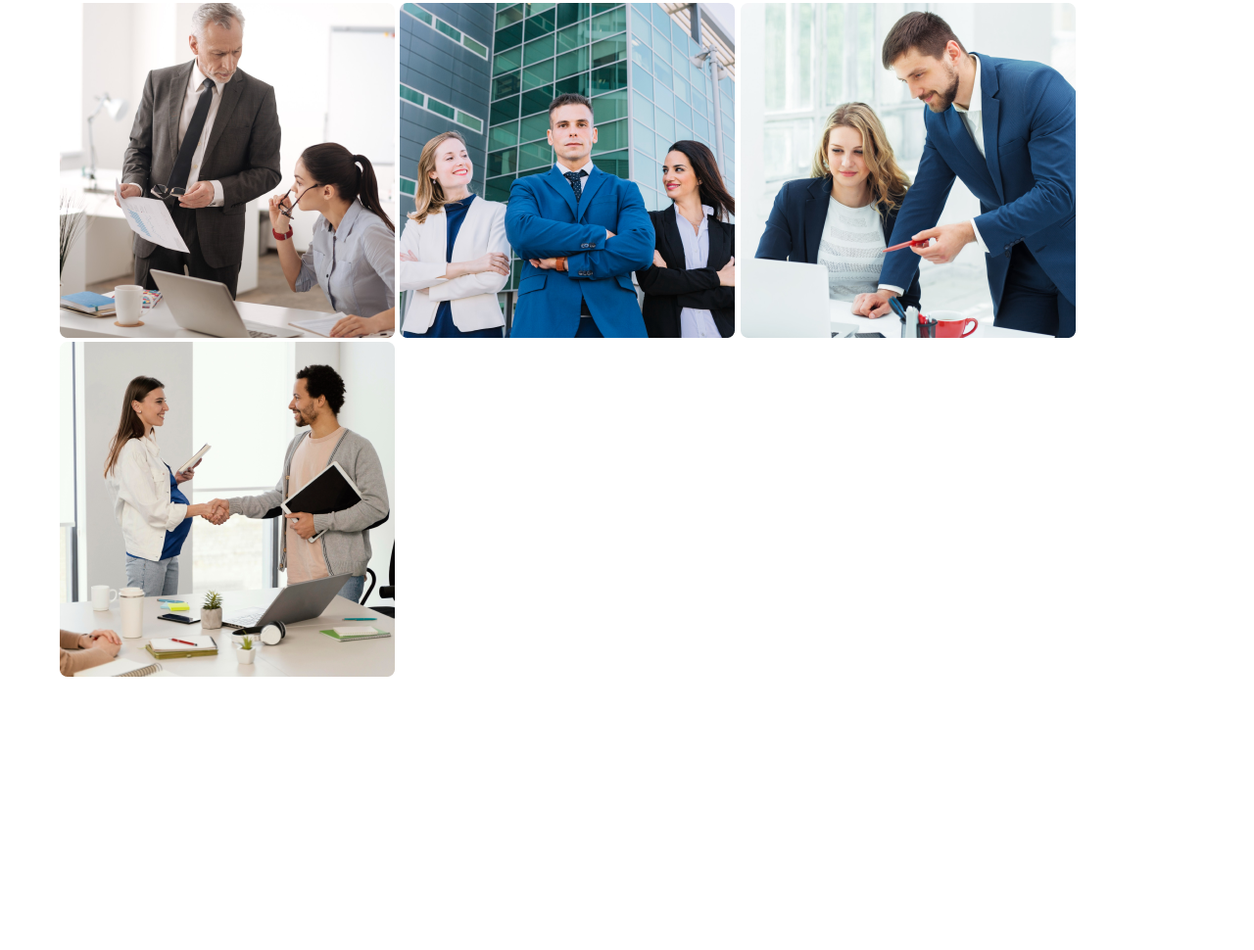
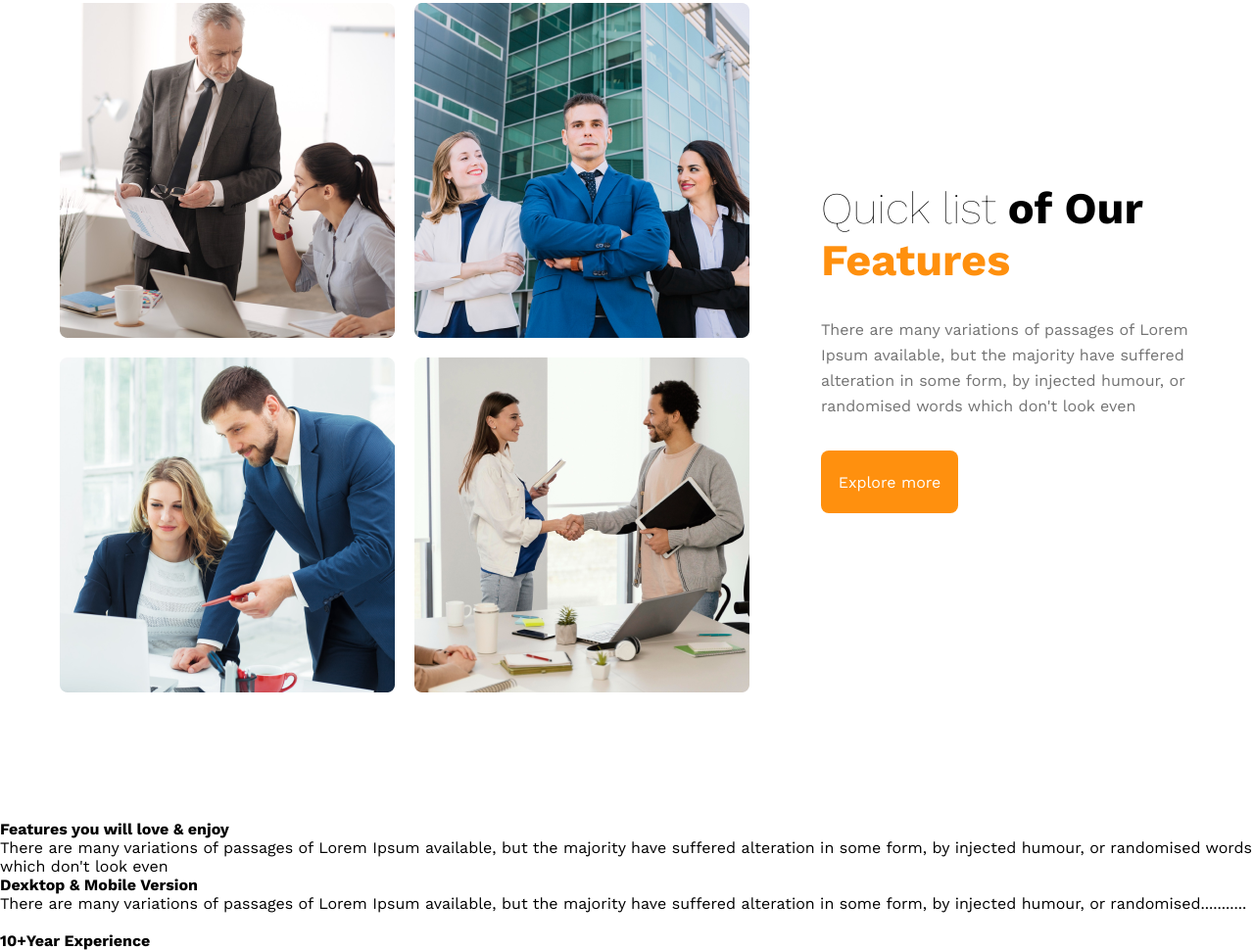
Before and after one commit to saodialhasanjubraj/architects-website-desing, a plain HTML site: page index.html in a window 1280 px wide. Shown: the part 1406-2376 px from the top of the page at 98% size. Before the commit the page ends 2231 px from the top, so only its background shows below. Drawn offline with nearby package versions, Linux system fonts and the light colour scheme; files whose address does not match are found by name.

Commit message:
new section add

```diff
--- a/index.html
+++ b/index.html
@@ -25,24 +25,52 @@
             </nav>
             <div class="brandsNameInfo">
                 <h1>Brand New Group <br> of Architects</h1>
-                <p>There are many variations of passages of Lorem Ipsum available, but the majority have suffered alteration in some form, by injected humour, or randomised words which don't look even</p>
+                <p>There are many variations of passages of Lorem Ipsum available, but the majority have suffered
+                    alteration in some form, by injected humour, or randomised words which don't look even</p>
                 <button type="button">Explore More</button>
             </div>
             <img src="/images/banner.png" alt="" srcset="" class="heroImage">
         </div>
     </header>
     <main>
-        <section class="quickListOfOurFeatures">
+        <section class="quickListOfOurFeatures flexc">
             <div class="imges">
                 <img src="/images/team1.png" class="quickListOfOurFeatures_Img" alt="" srcset="">
                 <img src="/images/team2.png" class="quickListOfOurFeatures_Img" alt="" srcset="">
                 <img src="/images/team3.png" class="quickListOfOurFeatures_Img" alt="" srcset="">
                 <img src="/images/team4.png" class="quickListOfOurFeatures_Img" alt="" srcset="">
             </div>
-            <div class="text">
-
+            <div class="text flex f-col">
+                <h1>Quick list <b>of Our</b> <span>Features</span></h1>
+                <p>There are many variations of passages of Lorem Ipsum available, but the majority have suffered
+                    alteration in some form, by injected humour, or randomised words which don't look even</p>
+                <button>Explore more</button>
             </div>
         </section>
+
+        <section class="experience f-col">
+            <div class="experienceText">
+                <h1>Features you will love & enjoy</h1>
+                <p>There are many variations of passages of Lorem Ipsum available, but the majority have suffered
+                    alteration in some form, by injected humour, or randomised words which don't look even</p>
+                <div class="experienceCards">
+                    <div class="experienceCard">
+                        <h1>Dexktop & Mobile Version</h1>
+                        <p>There are many variations of passages of Lorem Ipsum available, but the majority have
+                            suffered alteration in some form, by injected humour, or randomised...........</p>
+                    </div>
+                </div>
+            </div>
+
+            <div class="experience_Image_part">
+                <img src="" alt="" srcset="">
+                <h1>10+Year
+                   <span>Experience</span></h1>
+            </div>
+
+        </section>
+
+        <!-- main End here -->
     </main>
     <footer></footer>
 </body>
@@ -50,4 +78,5 @@
 
 
 </script>
+
 </html>
--- a/style/style.css
+++ b/style/style.css
@@ -14,10 +14,13 @@
 }
 
 /* Custom made propertys and tags */
-.d-flex{
+.flex{
     display: flex;
 }
-.d_flex_center{
+.f-col{
+    flex-direction: column;
+}
+.flexc{
 display: flex;
 align-items: center;
 justify-content: center;
@@ -116,8 +119,43 @@ nav{
     width: 100%;
     padding: 0 61px;
     margin:  87px 0 130px 0;
-    .imgs{
-        display: flex;
-        flex-wrap: wrap;
+    gap: 73px;
+    .imges{
+       display: grid;
+       grid-template-columns: repeat(2, 1fr);
+       gap: 20px;
+
     }
+.text{
+    gap: 32px;
+    h1{
+        font-size: 45px;
+        font-weight: lighter;
+        b{
+            font-size: 45px;
+        }
+        span{
+            font-size: 45px;
+            font-weight: bold;
+            color: var(--buttonColor);
+        }
+    }
+    p{
+        line-height: 26px;
+        color: #727272;
+    }
+    button{
+        height: 64px;
+        width: 140px;
+        background-color: var(--buttonColor);
+        border: none;
+        border-radius: 8px;
+        color: white;
+    }
+}
  }
+
+
+.experience{
+
+}
```
